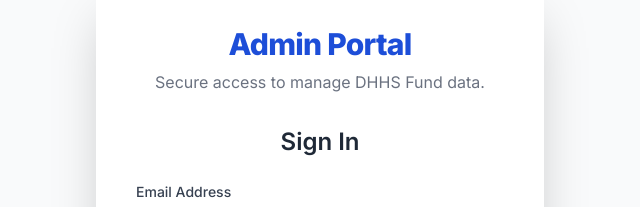
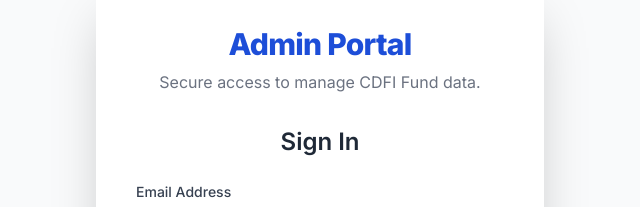
Before and after one commit to cdfiinfo/cdfi_funding, a website: page admin/admin-login.html in a window 1280 px wide. Shown: the part 162-369 px from the top of the page, 320-960 px from the left. Drawn offline with nearby package versions, Linux system fonts and the light colour scheme.

Commit message:
Feat: the frontend

```diff
--- a/admin/admin-login.html
+++ b/admin/admin-login.html
@@ -52,7 +52,7 @@
 
             <div class="text-center mb-8">
                 <h1 class="text-3xl font-extrabold text-[var(--dark-blue)] tracking-tight">Admin Portal</h1>
-                <p class="text-gray-500 mt-2 text-md">Secure access to manage DHHS Fund data.</p>
+                <p class="text-gray-500 mt-2 text-md">Secure access to manage CDFI Fund data.</p>
             </div>
 
             <div id="message-container" class="mb-4 hidden p-3 rounded-xl text-sm transition duration-300 border font-medium"></div>
```
Also changed, not shown: 1 other file.
